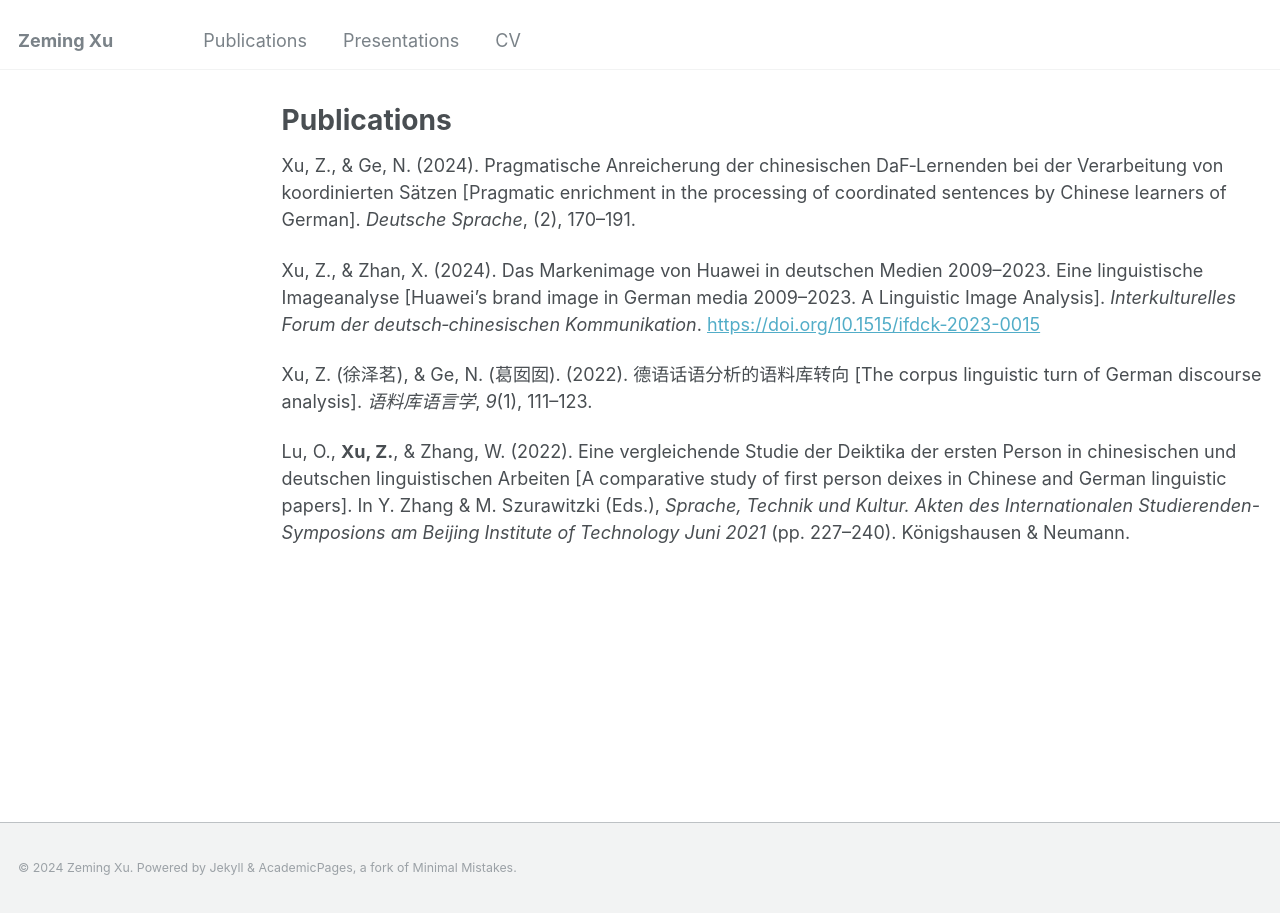
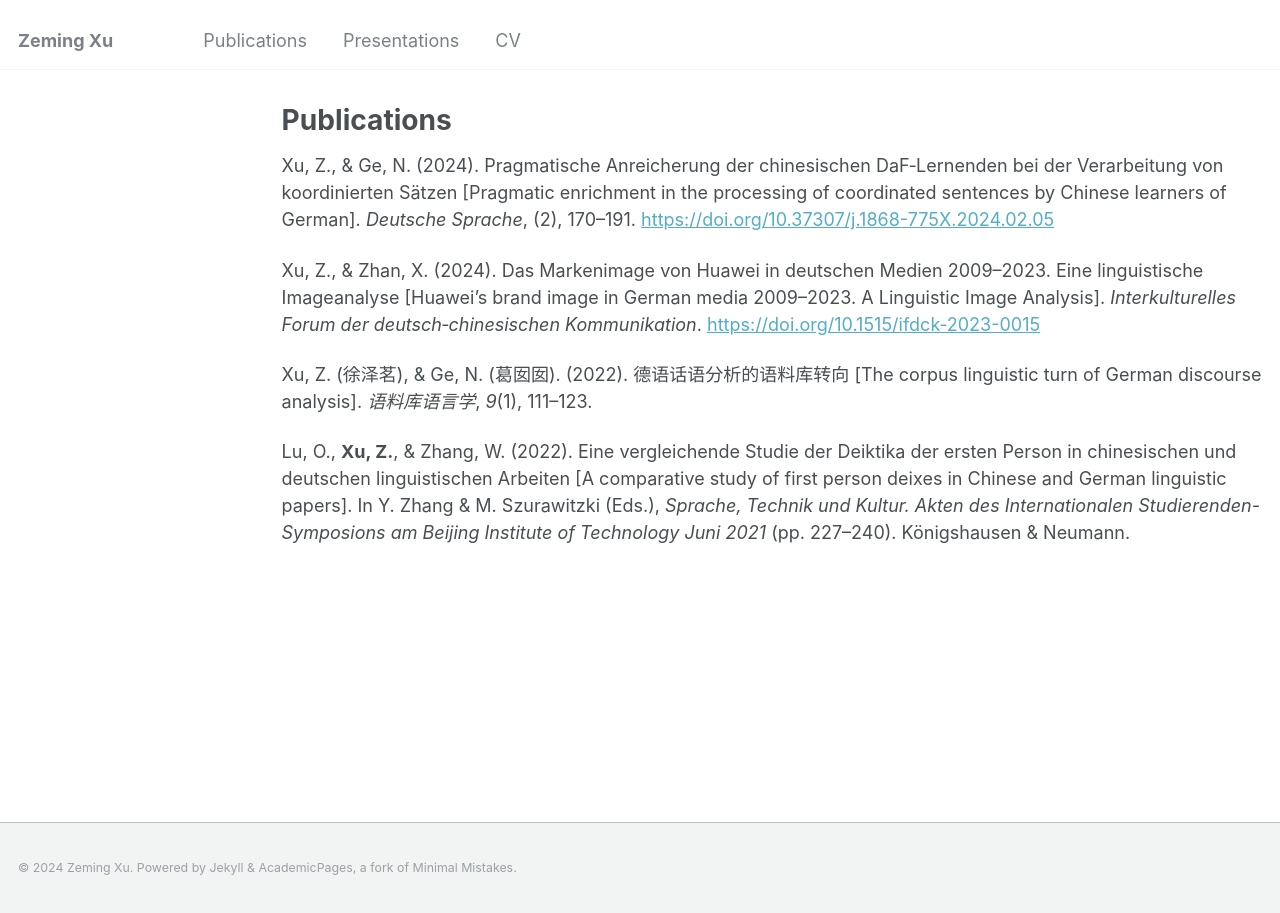
Before and after one commit to xu-zeming/xu-zeming.github.io, a Jekyll site: the page built from _pages/publications.md, in a window 1280 px wide. Built offline with Jekyll 4.4.1, drawn with Linux system fonts in a browser that asks for light colours; part of the change alters nothing that is shown.

Commit message:
modified:   _pages/publications.md

```diff
--- a/_pages/publications.md
+++ b/_pages/publications.md
@@ -5,7 +5,7 @@ permalink: /publications/
 author_profile: false
 ---
 
-Xu, Z., & Ge, N. (2024). Pragmatische Anreicherung der chinesischen DaF‐Lernenden bei der Verarbeitung von koordinierten Sätzen [Pragmatic enrichment in the processing of coordinated sentences by Chinese learners of German]. *Deutsche Sprache*, (2), 170–191.
+Xu, Z., & Ge, N. (2024). Pragmatische Anreicherung der chinesischen DaF‐Lernenden bei der Verarbeitung von koordinierten Sätzen [Pragmatic enrichment in the processing of coordinated sentences by Chinese learners of German]. *Deutsche Sprache*, (2), 170–191. [https://doi.org/10.37307/j.1868-775X.2024.02.05](https://doi.org/10.37307/j.1868-775X.2024.02.05)
 
 Xu, Z., & Zhan, X. (2024). Das Markenimage von Huawei in deutschen Medien 2009–2023. Eine linguistische Imageanalyse [Huawei's brand image in German media 2009–2023. A Linguistic Image Analysis]. *Interkulturelles Forum der deutsch‐chinesischen Kommunikation*. [https://doi.org/10.1515/ifdck‐2023-0015](https://doi.org/10.1515/ifdck-2023-0015)
 
```
